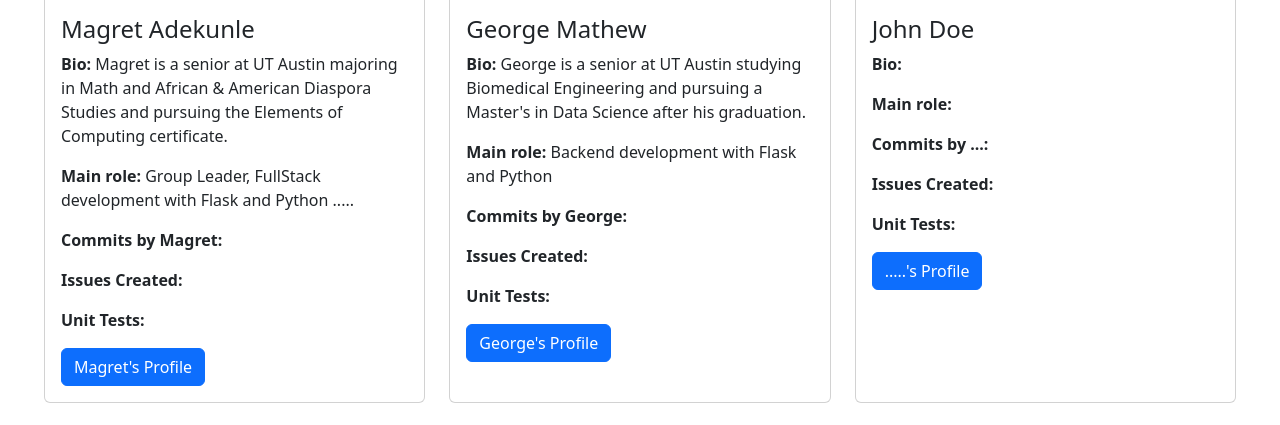
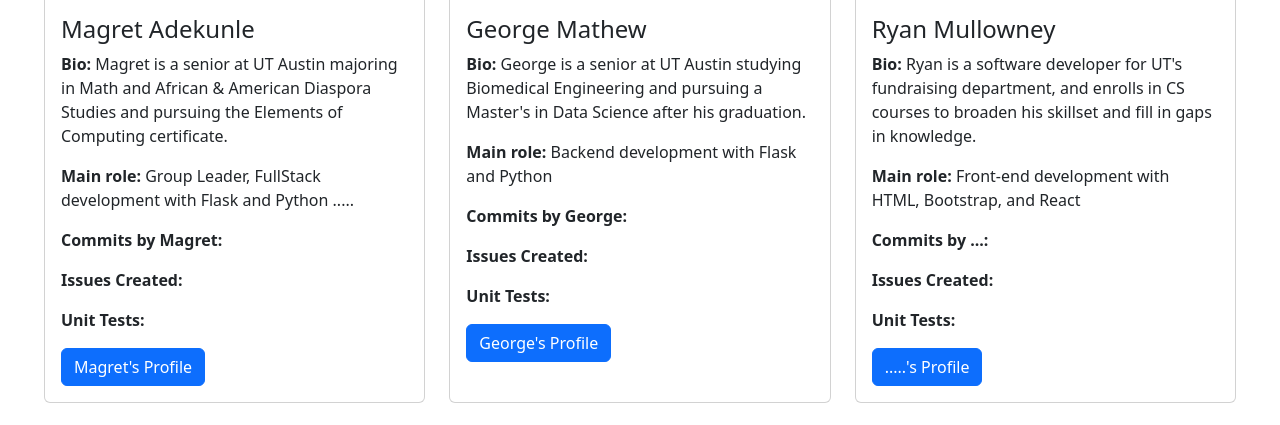
Before and after one commit to Magret7/Music-Recommendations, a Flask app: page /about in a window 1280 px wide. Shown: the part 342-767 px from the top of the page. Run offline with Flask 3, Linux system fonts and the light colour scheme.

Commit message:
Fill out Ryan's information on About Me page

```diff
--- a/templates/about.html
+++ b/templates/about.html
@@ -63,9 +63,9 @@
 				  <div class="card h-100">
 					<img src="https://mdbcdn.b-cdn.net/img/new/standard/city/043.webp" class="card-img-top" alt="">
 					<div class="card-body">
-						<h4 class="card-title">John Doe</h4>
-						<p class="card-text"><b>Bio: </b></p>
-						<p class="card-text"><b>Main role: </b>  </p>
+						<h4 class="card-title">Ryan Mullowney</h4>
+						<p class="card-text"><b>Bio:</b> Ryan is a software developer for UT's fundraising department, and enrolls in CS courses to broaden his skillset and fill in gaps in knowledge.</p>
+						<p class="card-text"><b>Main role:</b> Front-end development with HTML, Bootstrap, and React </p>
 						<p class="card-text"><b>Commits by ...: </b></p>
 						<p class="card-text"><b>Issues Created: </b></p>
 						<p class="card-text"><b>Unit Tests: </b></p>
```
